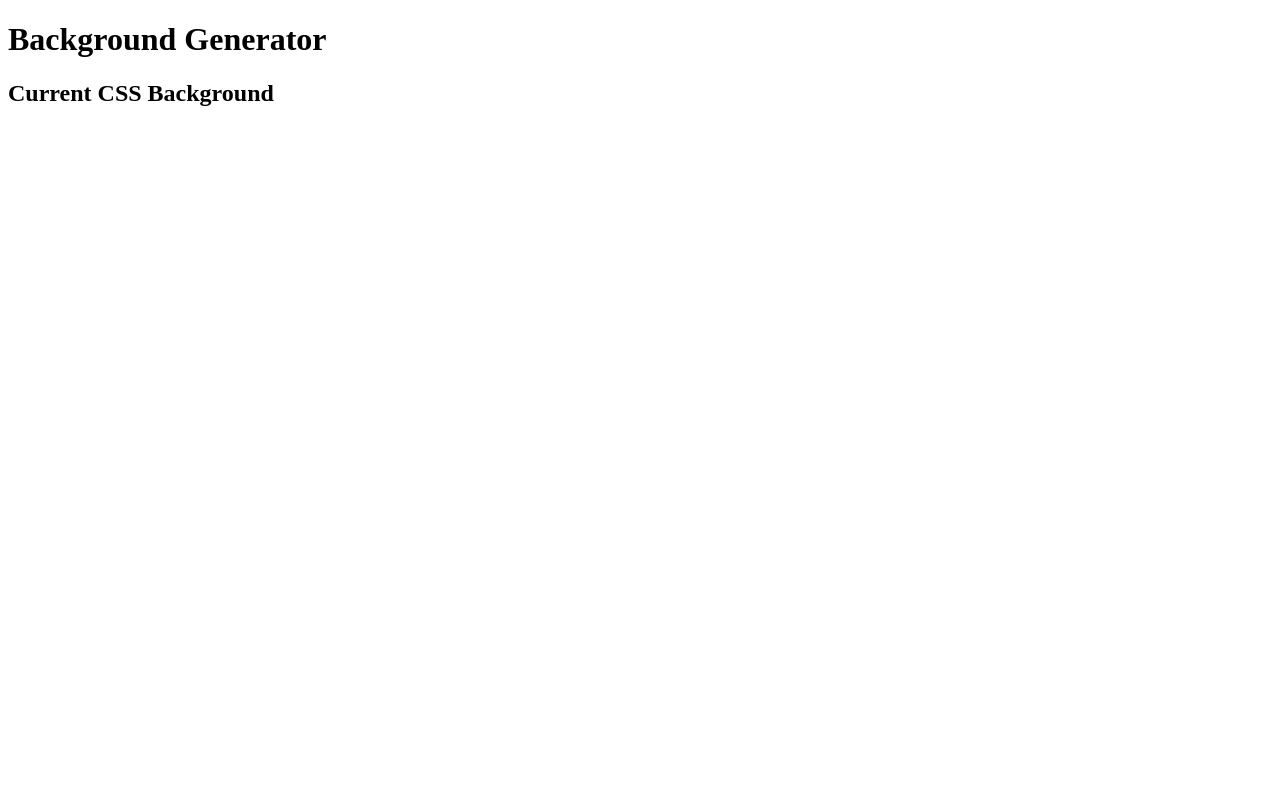
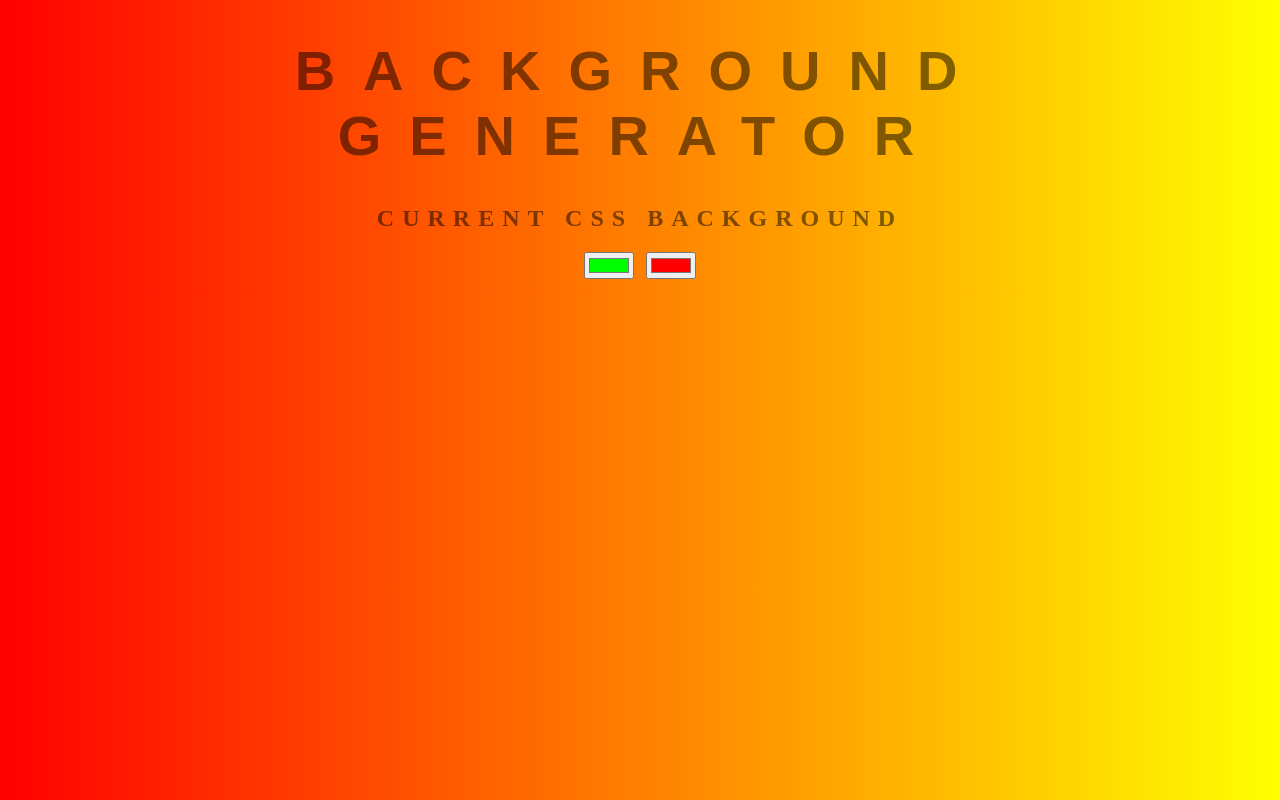
Before and after one commit to StefanoCandiani/backgroundGradientChangerProject, a plain HTML site: page index.html in a window 1280 px wide. Drawn offline with Linux system fonts and the light colour scheme.

Commit message:
Final - 12/17/2020

```diff
--- a/index.html
+++ b/index.html
@@ -6,9 +6,12 @@
     <link rel="stylesheet" href="style.css">
     <title>Gradient Background Color Changer</title>
 </head>
-<body>
+<body id="gradient">
     <h1>Background Generator</h1>
     <h2>Current CSS Background</h2>
+    <input type="color" class="color1" name="color1" value="#00ff00">
+    <input type="color" class="color2" name="color2" value="#ff0000">
+    <h3></h3>
     <script src="script.js"></script>
 </body>
 </html>
--- a/script.js
+++ b/script.js
@@ -0,0 +1,13 @@
+let values = document.querySelector("h3");
+let color1 = document.querySelector(".color1");
+let color2 = document.querySelector(".color2");
+let body = document.getElementById("gradient");
+
+function setGradient(){
+    body.style.background = "linear-gradient(to right, " + color1.value + ", " + color2.value + ")";
+    values.textContent = body.style.background + ";";
+}
+
+color1.addEventListener("input", setGradient);
+
+color2.addEventListener("input", setGradient);
--- a/style.css
+++ b/style.css
@@ -0,0 +1,27 @@
+body {
+	font: 'Raleway', sans-serif;
+    color: rgba(0,0,0,.5);
+    text-align: center;
+    text-transform: uppercase;
+    letter-spacing: .5em;
+    top: 15%;
+	background: linear-gradient(to right, red , yellow); /* Standard syntax */
+}
+
+h1 {
+    font: 600 3.5em 'Raleway', sans-serif;
+    color: rgba(0,0,0,.5);
+    text-align: center;
+    text-transform: uppercase;
+    letter-spacing: .5em;
+    width: 100%;
+}
+
+h3 {
+	font: 900 1em 'Raleway', sans-serif;
+    color: rgba(0,0,0,.5);
+    text-align: center;
+    text-transform: none;
+    letter-spacing: 0.01em;
+
+}
```
